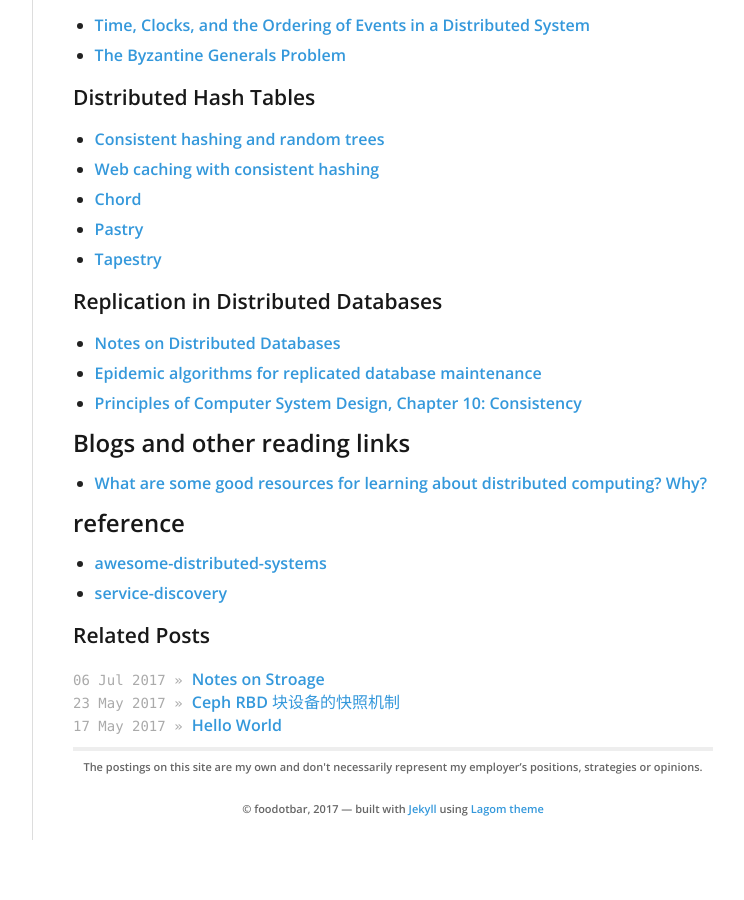
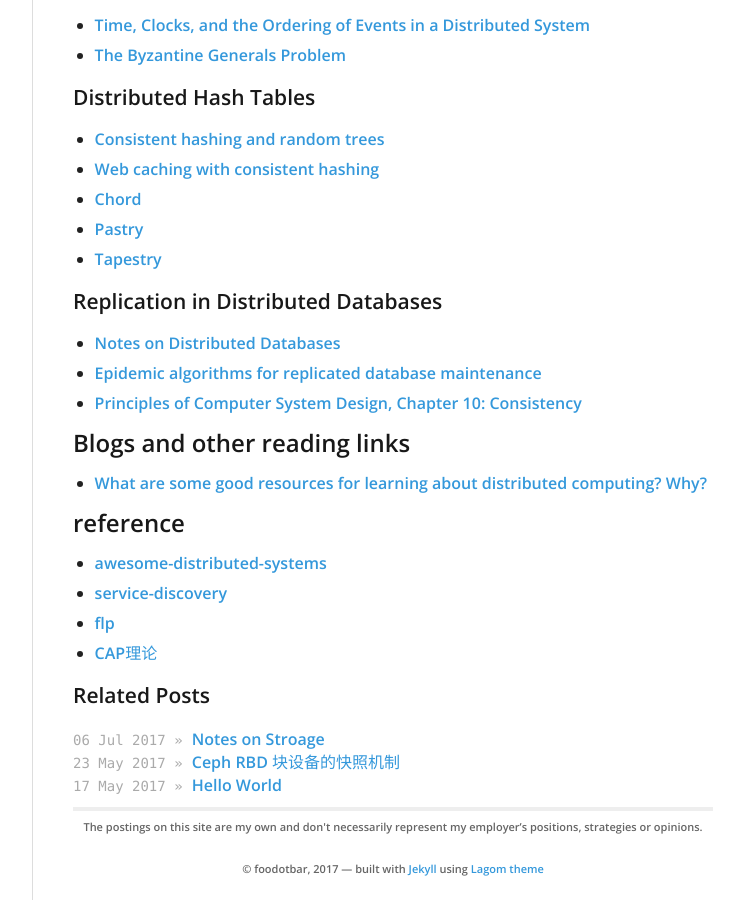
Before and after one commit to foodotbar/foodotbar.github.io, a Jekyll site: the page built from _posts/2017-07-02-Notes-on-Distributed-System.md, in a window 1280 px wide and 900 px high, scrolled down 2250 px. Shown: the whole window, without its empty margins (378-1122 px from the left). Built offline with Jekyll 4.4.1, drawn with Linux system fonts in a browser that asks for light colours; nearby versions of some CDN libraries; before the commit the page ends 3090 px from its top, so only the background shows below that.

Commit message:
update a little

```diff
--- a/_posts/2017-07-02-Notes-on-Distributed-System.md
+++ b/_posts/2017-07-02-Notes-on-Distributed-System.md
@@ -98,3 +98,5 @@ Chinese version [日志：每个软件工程师都应该知道的有关实时数
 ## reference
 * [awesome-distributed-systems](https://github.com/kevinxhuang/awesome-distributed-systems)
 * [service-discovery](https://technologyconversations.com/2015/09/08/service-discovery-zookeeper-vs-etcd-vs-consul/)
+* [flp](http://blog.csdn.net/chen77716/article/details/27963079)
+* [CAP理论](http://blog.csdn.net/chen77716/article/details/30635543)
```
